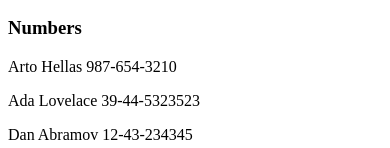
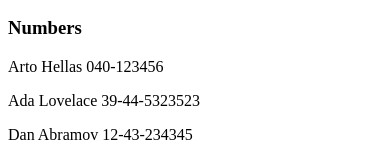
Before and after one commit to madhavarayulu/fullstackopen, a React (Vite) app in the folder part2/phonebook/: page / in a window 390 px wide. Shown: the part 212-360 px from the top of the page. Built offline with nearby package versions, Linux system fonts and the light colour scheme; data requests are answered from the project's data file.

Commit message:
complete 2.11: The Phonebook Step 6

```diff
--- /dev/null
+++ b/part2/phonebook/db.json
@@ -0,0 +1,24 @@
+{
+  "persons":[
+    {
+      "name": "Arto Hellas",
+      "number": "040-123456",
+      "id": 1
+    },
+    {
+      "name": "Ada Lovelace",
+      "number": "39-44-5323523",
+      "id": 2
+    },
+    {
+      "name": "Dan Abramov",
+      "number": "12-43-234345",
+      "id": 3
+    },
+    {
+      "name": "Mary Poppendieck",
+      "number": "39-23-6423122",
+      "id": 4
+    }
+  ]
+}
--- a/part2/phonebook/package.json
+++ b/part2/phonebook/package.json
@@ -7,9 +7,11 @@
     "dev": "vite",
     "build": "vite build",
     "lint": "eslint . --ext js,jsx --report-unused-disable-directives --max-warnings 0",
-    "preview": "vite preview"
+    "preview": "vite preview",
+    "server": "json-server db.json"
   },
   "dependencies": {
+    "axios": "^1.6.7",
     "react": "^18.2.0",
     "react-dom": "^18.2.0"
   },
@@ -21,6 +23,7 @@
     "eslint-plugin-react": "^7.33.2",
     "eslint-plugin-react-hooks": "^4.6.0",
     "eslint-plugin-react-refresh": "^0.4.5",
+    "json-server": "^1.0.0-alpha.23",
     "vite": "^5.0.8"
   }
 }
--- a/part2/phonebook/src/App.jsx
+++ b/part2/phonebook/src/App.jsx
@@ -1,18 +1,24 @@
-import { useState } from "react";
+import { useState, useEffect } from "react";
+import axios from 'axios'
 import Filter from "./components/Filter.jsx";
 import Form from "./components/Form.jsx";
 import Persons from "./components/Persons.jsx";
 
 const App = () => {
-  const [persons, setPersons] = useState([
-    { name: "Arto Hellas", id: 1, number: "987-654-3210" },
-    { name: "Ada Lovelace", number: "39-44-5323523", id: 2 },
-    { name: "Dan Abramov", number: "12-43-234345", id: 3 },
-    { name: "Mary Poppendieck", number: "39-23-6423122", id: 4 },
-  ]);
+  const [persons, setPersons] = useState([]);
   const [newName, setNewName] = useState("");
   const [newNumber, setNewNumber] = useState(undefined);
   const [search, setSearch] = useState("");
+
+  useEffect(() => {
+    console.log('effect')
+    axios
+      .get("http://localhost:3000/persons")
+      .then(response => {
+        console.log('promise fulfilled')
+        setPersons(response.data)
+      })
+  }, [])
 
   const handleInputSearch = (event) => {
     setSearch(event.target.value.toLowerCase());
```
Also changed, not shown: 1 other file (tests, documents, lock files or other folders).
